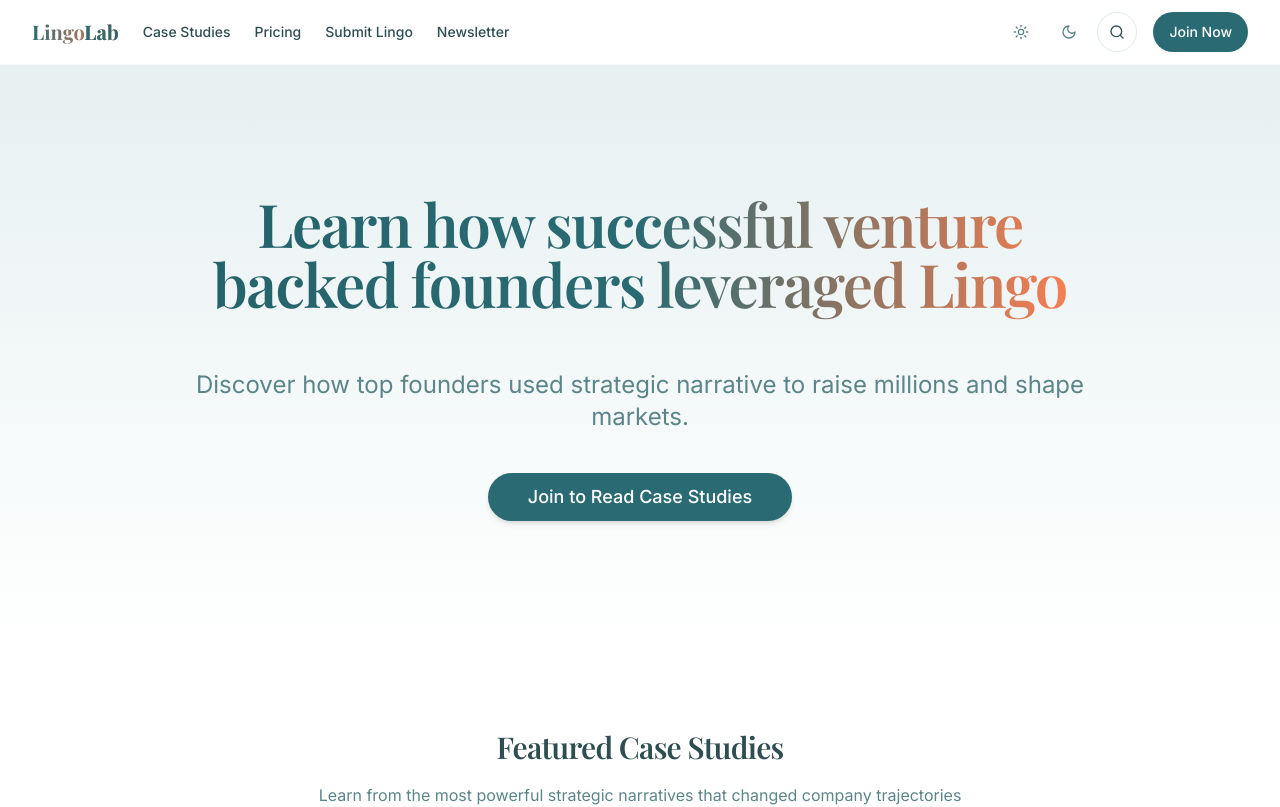
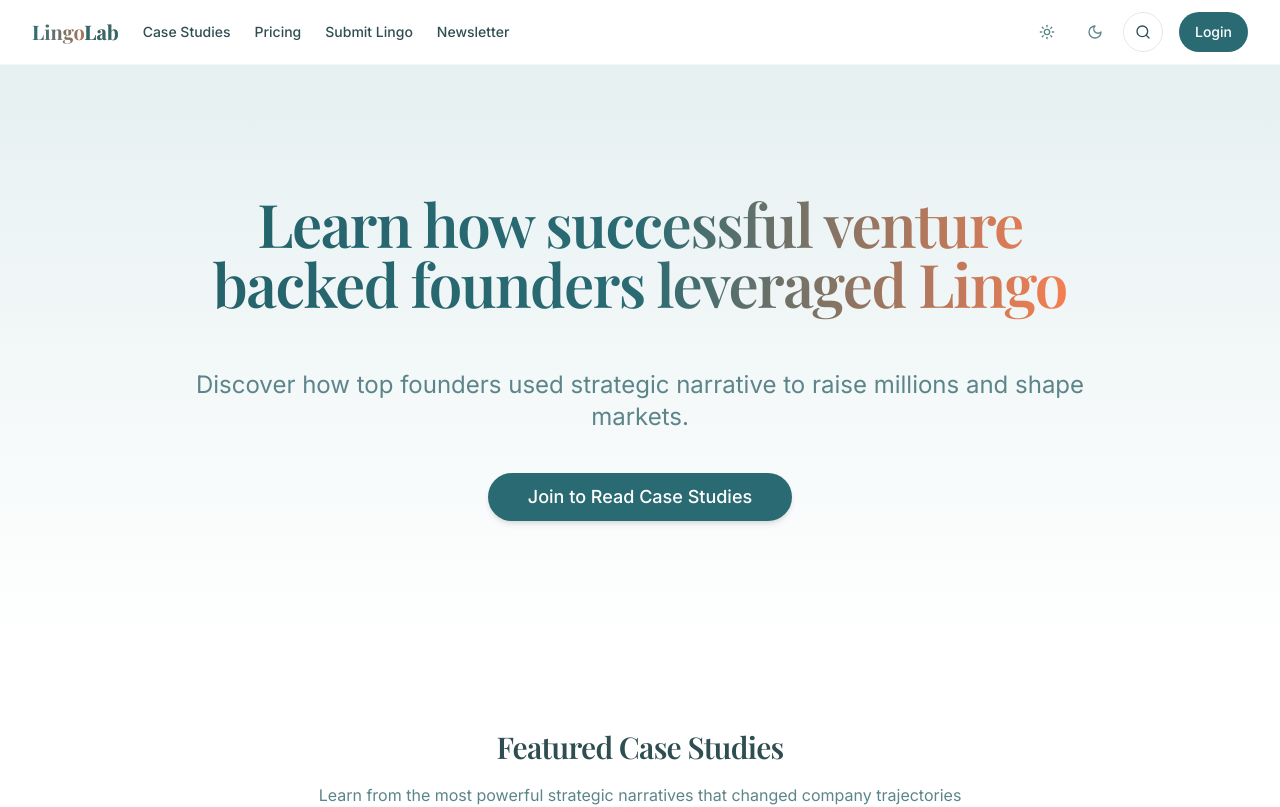
Before and after one commit to saandeepkondury/lingo-lab, a React (Vite) app: page / in a window 1280 px wide. Shown: the top 807 px of the page. Built offline with nearby package versions, Linux system fonts and the light colour scheme.

Commit message:
Visual edit in Lovable
Edited UI in Lovable

```diff
--- a/src/components/Navbar.tsx
+++ b/src/components/Navbar.tsx
@@ -1,13 +1,10 @@
-
 import { useState } from 'react';
 import { Link } from 'react-router-dom';
 import { Button } from "@/components/ui/button";
 import { Search, Menu, X } from "lucide-react";
 import { ThemeToggle } from "@/components/ThemeToggle";
-
 const Navbar = () => {
   const [isMenuOpen, setIsMenuOpen] = useState(false);
-
   return <header className="sticky top-0 z-50 w-full border-b border-border/40 bg-background/95 backdrop-blur supports-[backdrop-filter]:bg-background/60">
       <div className="container flex h-16 max-w-screen-2xl items-center">
         <div className="mr-4 flex">
@@ -37,7 +34,7 @@ const Navbar = () => {
 
             </Button>
             <Button className="rounded-full bg-teal-500 hover:bg-teal-600 text-white" asChild>
-              <Link to="/join">Join Now</Link>
+              <Link to="/join">Login</Link>
             </Button>
           </div>
 
@@ -77,5 +74,4 @@ const Navbar = () => {
         </div>}
     </header>;
 };
-
 export default Navbar;
```
